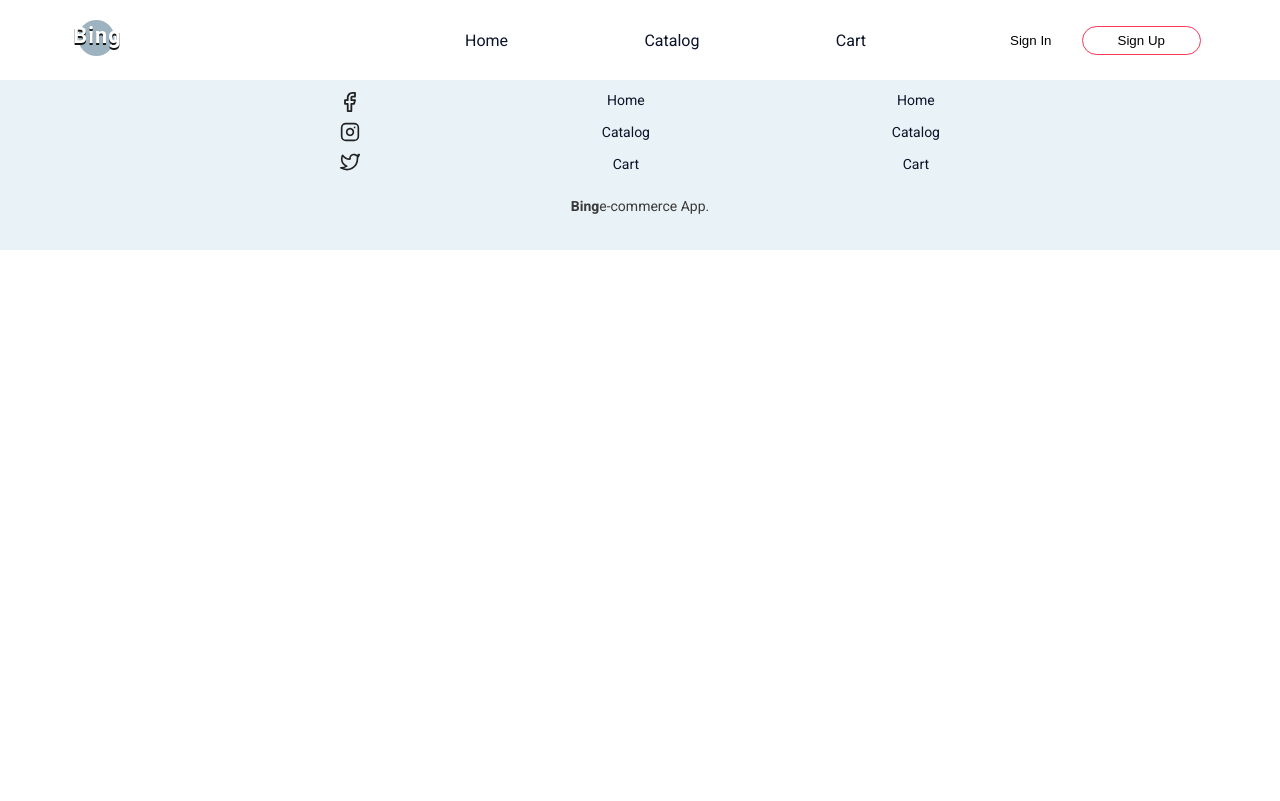
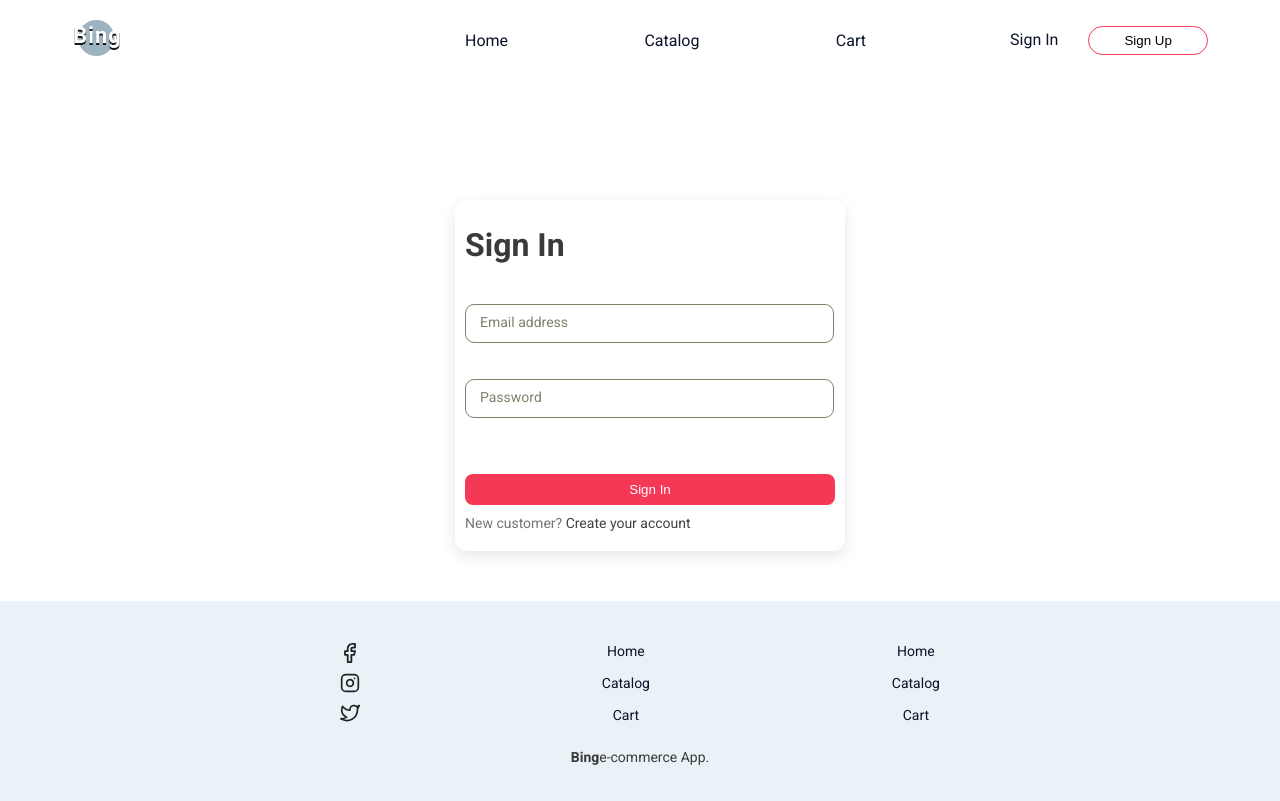
Before and after one commit to Daunppictures/webLab6, a React (Create React App) app in the folder client/: page /signin in a window 1280 px wide. Built offline with nearby package versions, Linux system fonts and the light colour scheme.

Commit message:
Added Sign In page And Updated "View More" button

```diff
--- a/client/src/App.js
+++ b/client/src/App.js
@@ -7,6 +7,7 @@ import Catalog from "./pages/Catalog";
 import Footer from "./Components/Footer";
 import Product from "./pages/Product";
 import { BrowserRouter as Router, Switch, Route } from "react-router-dom";
+import Signin from "./pages/Signin";
 
 function App() {
   return (
@@ -19,6 +20,7 @@ function App() {
           <Route path="/cart/:id" component={Cart} />
           <Route path="/cart" component={Cart} />
           <Route path="/catalog" component={Catalog} />
+          <Route path='/signin' component={Signin}/>
         </Switch>
         <Footer />
       </Router>
--- a/client/src/Components/Nav.js
+++ b/client/src/Components/Nav.js
@@ -55,7 +55,7 @@ function Nav() {
             </ul>
           </nav>
           <div className="header-buttons">
-            <button className="button-sign-in">Sign In</button>
+            <NavLink to='/signin' className="button-sign-in">Sign In</NavLink>
             <button className="button-sign-up">Sign Up</button>
           </div>
         </div>
--- a/client/src/pages/Home.js
+++ b/client/src/pages/Home.js
@@ -56,7 +56,8 @@ function Home() {
             })}
           </div>
           <div className="home-item-cards-footer">
-            <button onClick={() => setViewMore(viewMore => viewMore + 8)} className="home-more-btn">View More</button>
+            { viewMore <= 8 ? <button onClick={() => setViewMore(viewMore => viewMore + 4)} className="home-more-btn">View More</button> : ''}
+
           </div>
         </div>
       )}
--- /dev/null
+++ b/client/src/pages/Signin.js
@@ -0,0 +1,61 @@
+import React, { useState } from "react";
+import { Link } from "react-router-dom";
+
+export default function Signin() {
+  const [email, setEmail] = useState("");
+  const [password, setPassword] = useState("");
+  const submitHandler = (e) => {
+    e.preventDefault();
+  };
+
+  return (
+    <div className="signin container">
+      <div className="signin-wrapper">
+        <form className="signin-form" onSubmit={submitHandler}>
+          <h1>Sign In</h1>
+
+          <div className="signin-input-wrapper">
+            <input
+              className="signin-input"
+              type="email"
+              id="email"
+              required
+              onChange={(e) => setEmail(e.target.value)}
+            />
+            <label className="signin-label" htmlFor="email">
+              Email address
+            </label>
+          </div>
+          <div className="signin-input-wrapper">
+            <input
+              className="signin-input"
+              type="password"
+              id="password"
+              required
+              onChange={(e) => setPassword(e.target.value)}
+            />
+            <label
+              className="signin-label"
+              className="signin-label"
+              htmlFor="password"
+            >
+              Password
+            </label>
+          </div>
+          <div className="signin-button-wrapper">
+            <label />
+            <button className="signin-button" type="submit">
+              Sign In
+            </button>
+          </div>
+          <div>
+            <label />
+            <div className='signin-reg-text'>
+              New customer? <Link to="/register">Create your account</Link>
+            </div>
+          </div>
+        </form>
+      </div>
+    </div>
+  );
+}
--- a/client/src/styles/App.css
+++ b/client/src/styles/App.css
@@ -9,6 +9,7 @@
 @import "./Product.css";
 @import "./LoadingRectangle.css";
 @import "./Cart.css";
+@import "./Signin.css";
 
 body {
   font-family: 'Roboto', sans-serif;
--- a/client/src/styles/Home.css
+++ b/client/src/styles/Home.css
@@ -71,4 +71,10 @@
   font-size: 16px;
   font-weight: 500;
   cursor: pointer;
+  transition: all 0.1s ease-in-out;
 }
+.home-more-btn:hover {
+  background: #da324b;
+  transform: scale(1.01);
+  transition: all 0.1s ease-in-out;
+}
--- a/client/src/styles/ItemCard.css
+++ b/client/src/styles/ItemCard.css
@@ -1,4 +1,3 @@
-
 .catalog-card-wrapper {
   display: grid;
   grid-template-columns: repeat(auto-fill, minmax(250px, 1fr));
@@ -15,7 +14,12 @@
 .catalog-card {
   display: flex;
   flex-direction: column;
-  box-shadow: 0 5px 10px rgba(0, 0, 0, .2);
+  box-shadow: 0 5px 10px rgba(0, 0, 0, 0.2);
+  transition: all 0.1s ease-in-out;
+}
+.catalog-card:hover {
+  transform: scale(1.01);
+  transition: all 0.1s ease-in-out;
 }
 .catalog-card-header {
   display: flex;
--- a/client/src/styles/Nav.css
+++ b/client/src/styles/Nav.css
@@ -99,7 +99,6 @@ a {
   outline: none;
   background: none;
   padding: 0;
-  font-weight: 500;
   padding: 0 30px 0 0;
   transition: all 0.2s ease-in-out;
 }
--- /dev/null
+++ b/client/src/styles/Signin.css
@@ -0,0 +1,79 @@
+.signin {
+  display: flex;
+  justify-content: center;
+  align-items: center;
+}
+.signin-wrapper {
+  max-width: 370px;
+  width: 100%;
+}
+.signin-form {
+  width: 100%;
+  margin-top: 200px;
+  background: #fff;
+  border-radius: 12px;
+  box-shadow: 0 5px 15px rgba(0, 0, 0, 0.1);
+  padding: 5px 10px 20px 10px;
+}
+.signin-input-wrapper {
+  width: calc(100% - 18px);
+  height: 35px;
+  border-radius: 9px;
+  position: relative;
+  margin-top: 40px;
+}
+.signin-input {
+  position: relative;
+  width: 100%;
+  height: 100%;
+  border: 1.5px solid #7e846b;
+  border-radius: 9px;
+  outline: none;
+  padding-left: 13px;
+}
+.signin-label {
+  position: absolute;
+  top: 50%;
+  left: 15px;
+  transform: translateY(-50%);
+  transition: all 0.3s ease-in-out;
+  pointer-events: none;
+  color: #7e846b;
+  font-size: 14px;
+}
+.signin-input:focus + .signin-label,
+.signin-input:valid + .signin-label {
+  top: 0;
+  color: #7e846b;
+  transition: all 0.3s ease-in-out;
+  padding: 3px;
+  background: #fff;
+  font-size: 16px;
+}
+.signin-button-wrapper {
+  width: 100%;
+  margin-top: 60px;
+  margin-bottom: 10px;
+}
+.signin-button {
+  color: #fff;
+  width: 100%;
+  border: none;
+  border-radius: 8px;
+  padding: 8px 0;
+  background: #f53855;
+  cursor: pointer;
+  transition: all 0.1s ease-in-out;
+}
+.signin-button:hover {
+  background: #da324b;
+  transform: scale(1.01);
+  transition: all 0.1s ease-in-out;
+}
+.signin-reg-text {
+  font-size: 14px;
+  color: rgb(117, 117, 117);
+}
+.signin-reg-text a {
+  color: rgb(65, 65, 65);
+}
```
